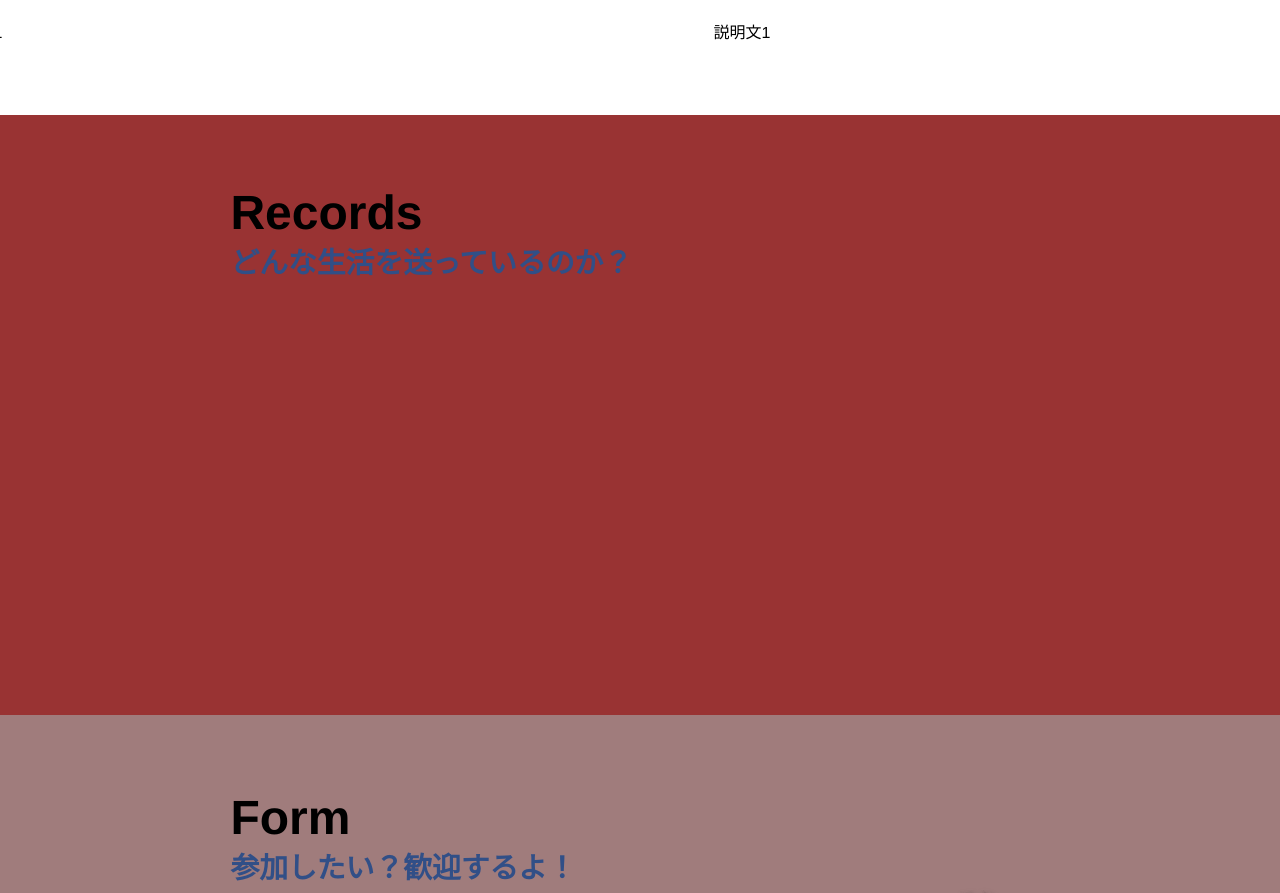
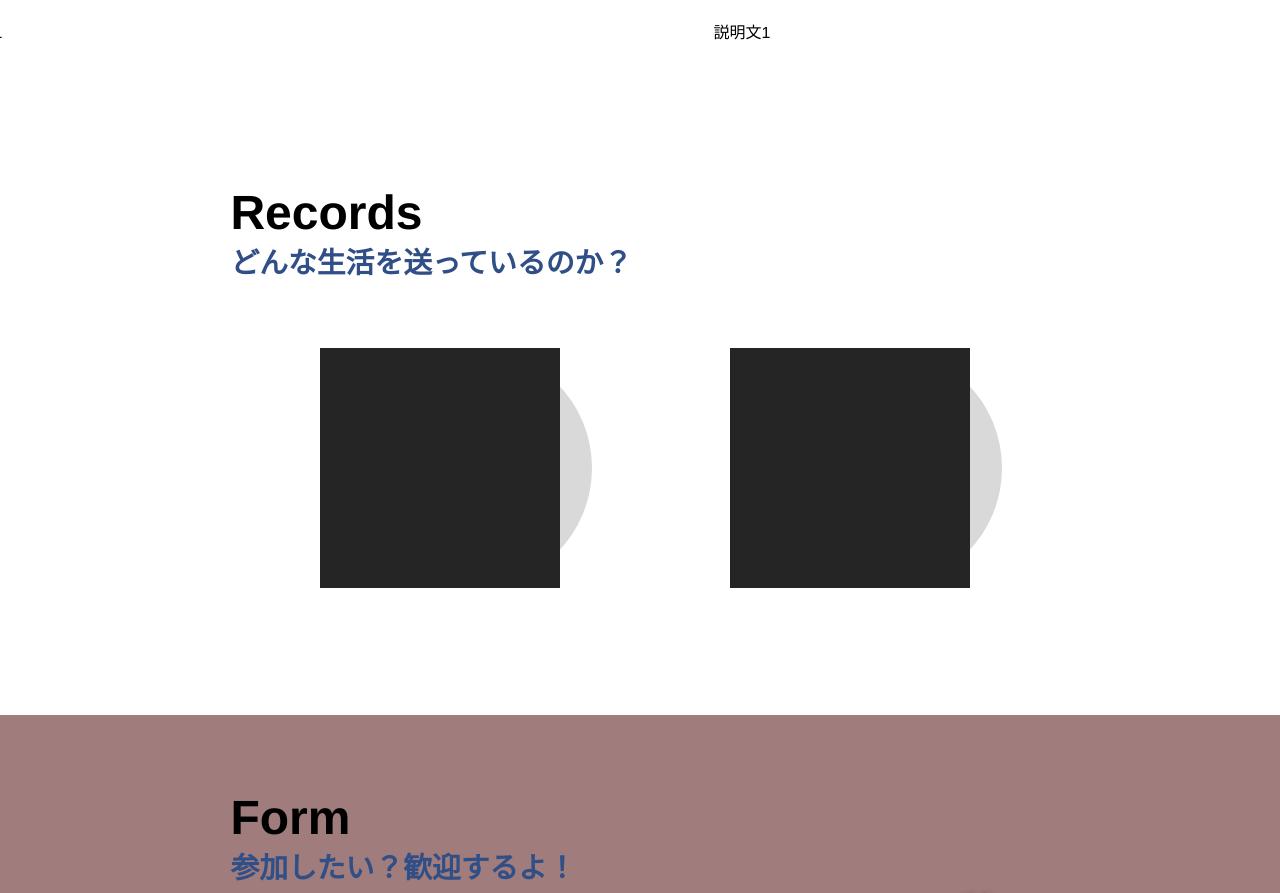
Before and after one commit to umasiyo/shakivue, a Vue app: page / in a window 1280 px wide. Shown: the part 2035-2928 px from the top of the page. Built offline with nearby package versions, Linux system fonts and the light colour scheme.

Commit message:
records部分の仮デザイン。クリック式も検討中。レコードの数は増やしたかったら増やせばいい。

```diff
--- a/src/components/Records.vue
+++ b/src/components/Records.vue
@@ -3,6 +3,18 @@
   <div class="text">
     <h1>Records</h1>
     <h2>どんな生活を送っているのか？</h2>
+  </div>
+  <div class="record1">
+    <div class="record1box"></div>
+    <div class="record1circle">
+      <p>aaa</p>
+    </div>
+  </div>
+  <div class="record2">
+    <div class="record2box"></div>
+    <div class="record2circle">
+      <p>bbb</p>
+    </div>
   </div>
 </section>
 </template>
@@ -17,7 +29,7 @@ export default {
 section {
   width: 100%;
   height: 600px;
-  background: rgb(153, 51, 51);
+  background: white;
   position: relative;
 }
 .text {
@@ -39,4 +51,92 @@ section {
   color: #314F87;
   margin-top: 0;
 }
+.record1 {
+  width: 50%;
+  height: 350px;
+  position: absolute;
+  top: 30%;
+  left: 0;
+  background: white;
+}
+.record1box {
+  width: 240px;
+  height: 240px;
+  position: absolute;
+  top: 15%;
+  left: 50%;
+  background: #252525;
+  transition: all 1s;
+  z-index: 2;
+}
+.record1circle {
+  width: 240px;
+  height: 240px;
+  border-radius: 50%;
+  position: absolute;
+  top: 15%;
+  left: 55%;
+  background: #D9D9D9;
+  transition: all 1s;
+  z-index: 1;
+}
+.record1circle p {
+  position: absolute;
+  top: 40%;
+}
+.record2 {
+  width: 50%;
+  height: 350px;
+  position: absolute;
+  top: 30%;
+  left: 50%;
+  background: white;
+}
+.record2box {
+  width: 240px;
+  height: 240px;
+  position: absolute;
+  top: 15%;
+  left: 14%;
+  background: #252525;
+  transition: all 1.2s;
+  z-index: 2;
+}
+.record2circle {
+  width: 240px;
+  height: 240px;
+  border-radius: 50%;
+  position: absolute;
+  top: 15%;
+  left: 19%;
+  background: #D9D9D9;
+  transition: all 1.2s;
+  z-index: 1;
+}
+.record2circle p {
+  position: absolute;
+  top: 40%;
+}
+@keyframes rotate_circle {
+    0% {
+        transform:rotate(0deg);/* アニメーションの進みが0%の時の状態 */
+    }
+    100% {
+        transform:rotate(360deg);/* アニメーションの進みが100%の時の状態 */
+    }
+}
+.record1:hover .record1box{
+  left:36%;
+}
+.record1:hover .record1circle{
+  left:68%;
+  animation: rotate_circle 5s;
+}
+.record2:hover .record2box{
+  left:0%;
+}
+.record2:hover .record2circle{
+  left:32%;
+  animation: rotate_circle 5s;
+}
 </style>
```
Also changed, not shown: 7 other files (tests, documents, lock files or other folders).
